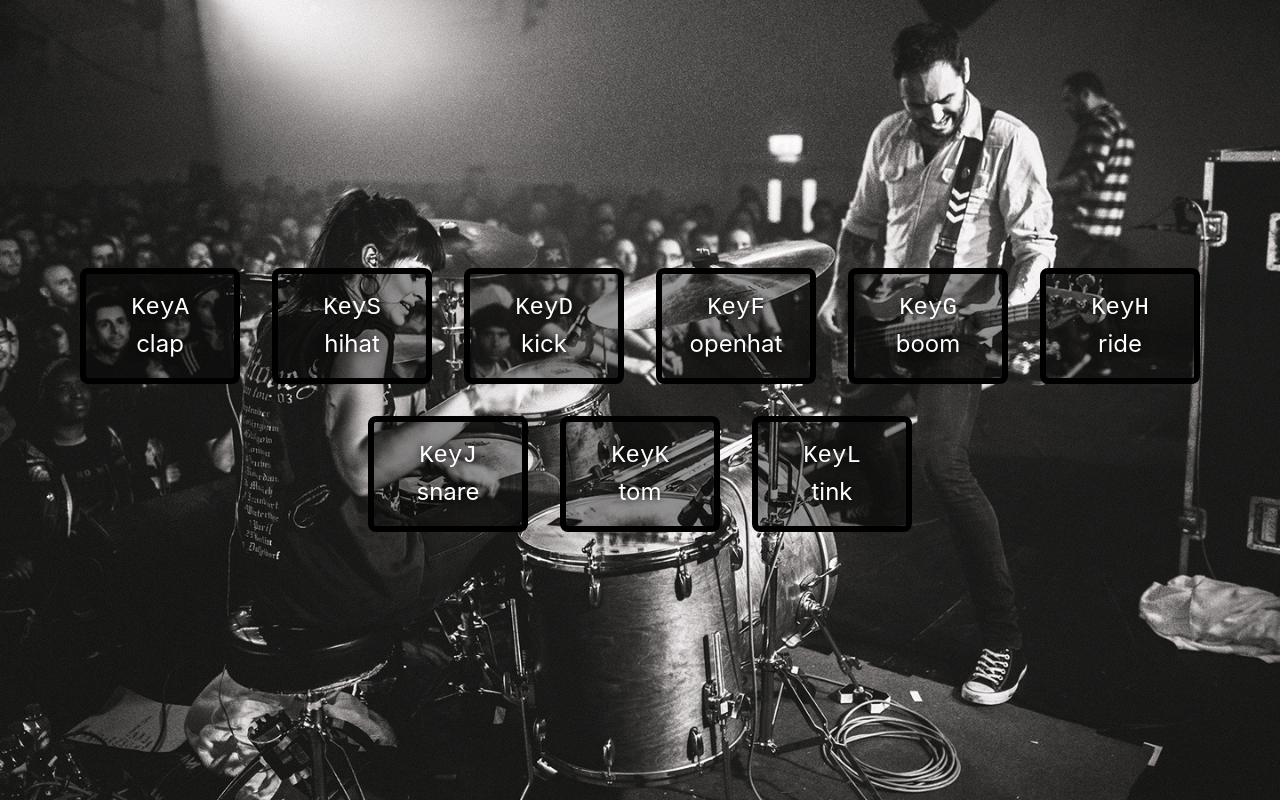
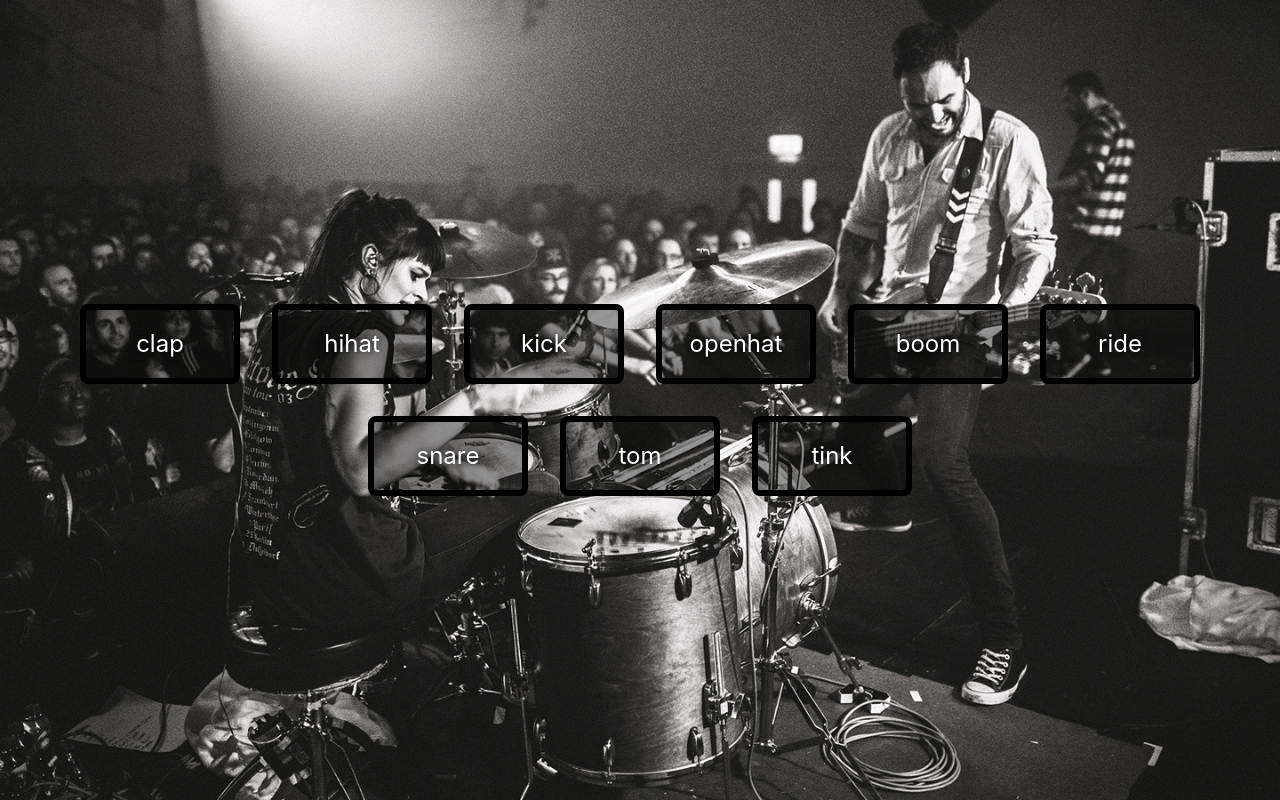
Before and after one commit to gianlucabianco/vite-vue3-ts-drumkit, a Vue app: page / in a window 1280 px wide. Built offline with nearby package versions, Linux system fonts and the light colour scheme.

Commit message:
♻️ feat: GDrum has now kbdKeyName prop

```diff
--- a/src/components/GDrum/GDrum.vue
+++ b/src/components/GDrum/GDrum.vue
@@ -2,7 +2,13 @@
 import { ref, computed, onMounted } from "vue";
 
 import type { PropType } from "vue";
-import type { KbdKey, Sound, CssClasses, KeyCombo } from "@/config/types";
+import type {
+  KbdKey,
+  KbdKeyName,
+  Sound,
+  CssClasses,
+  KeyCombo,
+} from "@/config/types";
 
 import userKeydown from "@/composables/UserKeydown";
 import { playSound } from "@/composables/PlaySound";
@@ -15,6 +21,15 @@ const props = defineProps({
    */
   kbdKey: {
     type: String as PropType<KbdKey>,
+    required: true,
+  },
+  /**
+   * Keyboard key name displayed to the user.
+   * It could be configured in '@/config/KeyCombos'.
+   * To see the current configured kbdKeyName, mouse hover the KbdKey name.
+   */
+  kbdKeyName: {
+    type: String as PropType<KbdKeyName>,
     required: true,
   },
   /**
@@ -50,11 +65,12 @@ const togglePlay = () => {
 };
 
 /**
- * keyCombo is the key combination of keyboard key, sound and callback function
+ * keyCombo is the key combination of keyboard key, keyboard key name, sound and callback function
  * that triggers the component.
  */
 const keyCombo = {
   kbdKey: props.kbdKey,
+  kbdKeyName: props.kbdKeyName,
   drum: props.sound,
   action: () => playSound(props.sound, props.path, togglePlay),
 };
@@ -81,7 +97,7 @@ onMounted(() => {
 
 <template>
   <div class="drum" :class="classes">
-    <kbd class="kbd-key">{{ props.kbdKey }}</kbd>
+    <kbd class="kbd-key-name">{{ props.kbdKeyName }}</kbd>
     <span class="sound">{{ props.sound }}</span>
   </div>
 </template>
```
